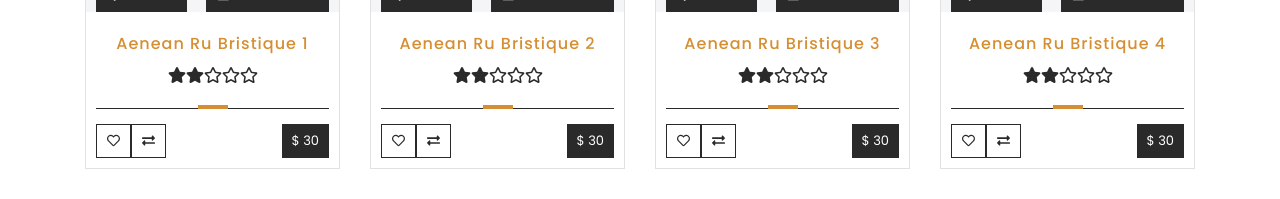
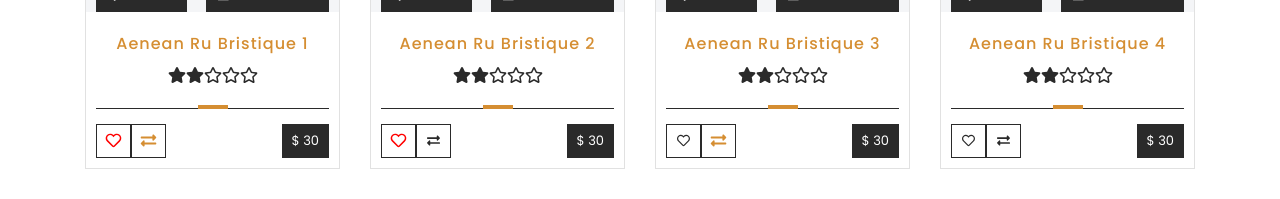
Before and after one commit to iMdPd/reactTeamProject, a React (Create React App) app: page / in a window 1280 px wide. Shown: the part 900-1099 px from the top of the page. Built offline with nearby package versions, Linux system fonts and the light colour scheme.

Commit message:
Add ternary validation for fav and compare buttons

```diff
--- a/src/components/common/ProductBox/ProductBox.js
+++ b/src/components/common/ProductBox/ProductBox.js
@@ -11,7 +11,7 @@ import {
 import { faStar as farStar, faHeart } from '@fortawesome/free-regular-svg-icons';
 import Button from '../Button/Button';
 
-const ProductBox = ({ name, price, promo, stars }) => (
+const ProductBox = ({ name, price, promo, stars, favorite, compare }) => (
   <div className={styles.root}>
     <div className={styles.photo}>
       {promo && <div className={styles.sale}>{promo}</div>}
@@ -39,10 +39,10 @@ const ProductBox = ({ name, price, promo, stars }) => (
     <div className={styles.line}></div>
     <div className={styles.actions}>
       <div className={styles.outlines}>
-        <Button variant='outline'>
+        <Button className={favorite ? styles.favorite : ''} variant='outline'>
           <FontAwesomeIcon icon={faHeart}>Favorite</FontAwesomeIcon>
         </Button>
-        <Button variant='outline'>
+        <Button className={compare ? styles.compare : ''} variant='outline'>
           <FontAwesomeIcon icon={faExchangeAlt}>Add to compare</FontAwesomeIcon>
         </Button>
       </div>
@@ -61,6 +61,8 @@ ProductBox.propTypes = {
   price: PropTypes.number,
   promo: PropTypes.string,
   stars: PropTypes.number,
+  favorite: PropTypes.bool,
+  compare: PropTypes.bool,
 };
 
 export default ProductBox;
```
